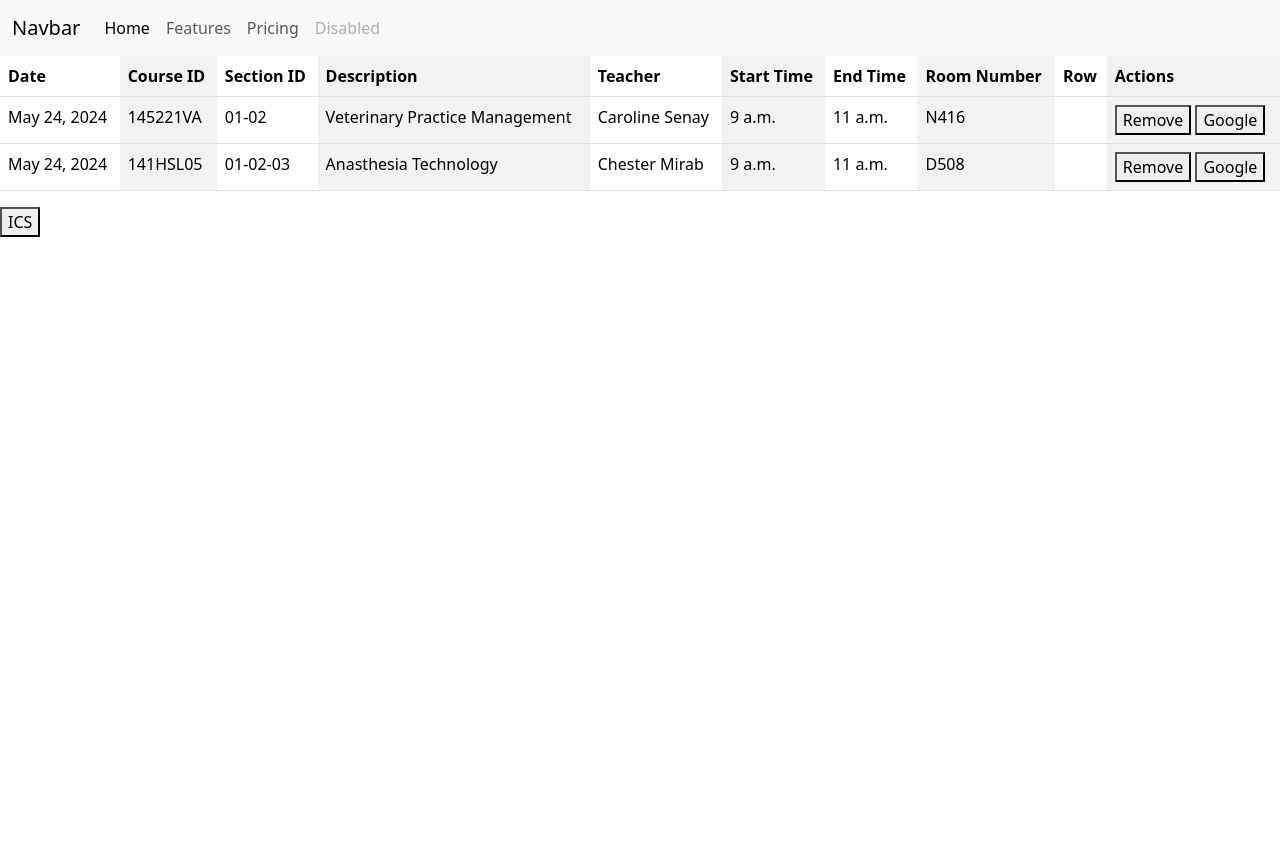
After one commit to mahanmaalekian/Vanier-Scheduler, a Django app: template scheduler/templates/scheduler/calendar.html in a window 1280 px wide. The commit adds this page. Run offline with Django 5.2, Linux system fonts and the light colour scheme; the template is opened without the code that fills it: values that come from a table or form of the project are taken from there, others are empty; data comes from the database, SQL or seed files in the repository; both versions use the stored data as it was after the commit.

Commit message:
site done without styling

```diff
--- a/scheduler/models.py
+++ b/scheduler/models.py
@@ -19,3 +19,16 @@ class Exam(models.Model):
 
     def __str__(self):
         return f"{self.description}: sections {self.section_id}"
+
+    def to_dict(self):
+        return {
+            "date": str(self.date),
+            "course_id": str(self.course_id),
+            "section_id": str(self.section_id),
+            "description": str(self.description),
+            "teacher": str(self.teacher),
+            "start_time": str(self.start_time),
+            "end_time": str(self.end_time),
+            "room_number": str(self.room_number),
+            "row": str(self.row) if self.row != None else ""
+        }
--- /dev/null
+++ b/scheduler/static/scheduler/calendar.js
@@ -0,0 +1,209 @@
+function removeFromCalendar(exam)
+{
+    console.log("in remove");
+    const courseId = exam.split(" ")[0];
+    const sections = exam.split(" ")[1];
+    console.log(courseId);
+    console.log(sections);
+    const tableRow = document.getElementById(exam);
+
+    fetch('/remove_from_calendar', {
+        method: 'DELETE',
+        body: JSON.stringify({
+            courseId: courseId,
+            sections: sections
+        })
+    })
+    .then(response => {
+        if(response.status != 200){
+            return response.json().then(errorData => {
+                alert(errorData.error);
+            })
+        }
+        else{
+            tableRow.remove();
+            let tableBody = document.getElementsByTagName("tbody")[0];
+            if (tableBody && tableBody.rows.length === 0) {
+                let body = document.getElementById('calendar-body');
+                body.innerHTML = `<p>Calendar is empty</p>`;
+            }
+        }
+    });
+}
+
+function getICSEventFromCalendar()
+{
+    // Get all <tr> elements in the table body
+    const rows = document.querySelectorAll('tbody tr');
+
+    let allEvents = '';
+    // Loop through each row and log its contents or perform any desired actions
+    rows.forEach(row => {
+        console.log(row.id); // Access the row's ID
+        // You can access other cells (td) if needed
+        const cells = row.querySelectorAll('td');
+        const cellContents = [];
+        for (let cell of cells) {
+            cellContents.push(cell.innerHTML);
+        }
+        let ICSEvent =   'BEGIN:VEVENT\n' +
+        'SUMMARY:' + cellContents[1] + ' ' + cellContents[2] + ' | ' + cellContents[3] + ' | Final Exam' + '\n' +
+        'UID:' + cellContents[1] + cellContents[2] +  '\n' +
+        'SEQUENCE:0\n' +
+        'STATUS:CONFIRMED\n' +
+        'TRANSP:TRANSPARENT\n' +
+        'DTSTART;TZID=' + 'America/New_York' + ':' + getISODate(cellContents, 0, "start") + '\n' +
+        'DTEND;TZID=' + 'America/New_York' + ':' + getISODate(cellContents, 0, "end") + '\n' +
+        'DTSTAMP:'+ convertToICSDate(new Date()) + '\n' +
+        'LOCATION:' + 'Vanier College' + '\\n' + '821 Sainte Croix Ave' + ', ' + 'Saint-Laurent' + ', ' + 'Quebec' + '\n' +
+        'DESCRIPTION:' + 'Teacher: ' + cellContents[4] + ', Room: ' + cellContents[7] + ', Rows: ' + cellContents[8] + '\n' +
+        'END:VEVENT\n';
+        allEvents += ICSEvent;
+    });
+    return allEvents;
+
+}
+
+function addToGoogleCalendar(button) {
+    // Get the button that was clicked
+    let googleURL = 'https://calendar.google.com/calendar/u/0/r/eventedit';
+    console.log(button)
+    const tableRow = button.closest('tr'); // Find the closest <tr> ancestor
+
+    // Get all <td> elements in this <tr>
+    const tds = tableRow.getElementsByTagName('td');
+
+    // Create an array to hold the innerHTML of each <td>
+    const tdContents = [];
+
+    // Loop through the <td> elements and store their innerHTML
+    for (let td of tds) {
+        tdContents.push(td.innerHTML);
+    }
+    let text = tdContents[1] + " " + tdContents[2] + " | " + tdContents[3] + " | Final Exam";
+    text = encodeURIComponent(text);
+    googleURL = googleURL + "?text=" + text;
+    let startDate = getISODate(tdContents, 4, "start");
+    let endDate = getISODate(tdContents, 4, 'end');
+
+    date = startDate + "Z" + "/" + endDate + "Z";
+    console.log(date)
+
+    googleURL = googleURL + "&dates=" + date;
+
+    let details = "Teacher: " + tdContents[4] + ", Room: " + tdContents[7] + ", Rows: " + tdContents[8];
+    details = encodeURIComponent(details);
+
+    googleURL = googleURL + "&details=" + details;
+    console.log(googleURL);
+    window.open(googleURL, '_blank');
+
+    // Log or process the contents
+    console.log(tdContents); // This will print an array of innerHTML for each <td>
+}
+
+function getISODate(cellContents, hourstoAdd, startOrEnd){
+    let index;
+    if (startOrEnd == 'start') {
+        index = 5;
+    }
+    else {
+        index = 6;
+    }
+    let date = cellContents[0];
+    let dateArr = date.split("-");
+    date = dateArr[0] + dateArr[1] + dateArr[2];
+
+    //convert time from EST to UTC
+    let time = addHours(cellContents[index].replace(/:/g, ""), hourstoAdd);
+
+    date = date + "T" + time;
+    return date;
+
+}
+
+
+function addHours(timeString, hoursToAdd) {
+    // Extract hours, minutes, and seconds from the time string
+    const hours = parseInt(timeString.slice(0, 2), 10);
+    const minutes = parseInt(timeString.slice(2, 4), 10);
+    const seconds = parseInt(timeString.slice(4, 6), 10);
+
+    // Create a Date object (assuming a default date)
+    const date = new Date();
+    date.setHours(hours, minutes, seconds); // Set the time
+
+    // Add the desired hours
+    date.setHours(date.getHours() + hoursToAdd);
+
+    // Format the new time back into a string (HHMMSS)
+    const newHours = String(date.getHours()).padStart(2, '0');
+    const newMinutes = String(date.getMinutes()).padStart(2, '0');
+    const newSeconds = String(date.getSeconds()).padStart(2, '0');
+
+    return `${newHours}${newMinutes}${newSeconds}`;
+}
+
+/**
+* Create and download a file on click
+* @params {string} filename - The name of the file with the ending
+* @params {string} filebody - The contents of the file
+*/
+function download(filename, fileBody) {
+    var element = document.createElement('a');
+    element.setAttribute('href', 'data:text/plain;charset=utf-8,' + encodeURIComponent(fileBody));
+    element.setAttribute('download', filename);
+
+    element.style.display = 'none';
+    document.body.appendChild(element);
+
+    element.click();
+
+    document.body.removeChild(element);
+}
+
+
+/**
+* Returns a date/time in ICS format
+* @params {Object} dateTime - A date object you want to get the ICS format for.
+* @returns {string} String with the date in ICS format
+*/
+function convertToICSDate(dateTime) {
+    const year = dateTime.getFullYear().toString();
+    const month = (dateTime.getMonth() + 1) < 10 ? "0" + (dateTime.getMonth() + 1).toString() : (dateTime.getMonth() + 1).toString();
+    const day = dateTime.getDate() < 10 ? "0" + dateTime.getDate().toString() : dateTime.getDate().toString();
+    const hours = dateTime.getHours() < 10 ? "0" + dateTime.getHours().toString() : dateTime.getHours().toString();
+    const minutes = dateTime.getMinutes() < 10 ? "0" +dateTime.getMinutes().toString() : dateTime.getMinutes().toString();
+
+    return year + month + day + "T" + hours + minutes + "00";
+}
+
+
+/**
+* Creates and downloads an ICS file
+* @params {string} timeZone - In the format America/New_York
+* @params {object} startTime - Vaild JS Date object in the event timezone
+* @params {object} endTime - Vaild JS Date object in the event timezone
+* @params {string} title
+* @params {string} description
+* @params {string} venueName
+* @params {string} address
+* @params {string} city
+* @params {string} state
+*/
+function createDownloadICSFile() {
+    const timezone = 'America/New_York';
+    let icsBody = 'BEGIN:VCALENDAR\n' +
+  'VERSION:2.0\n' +
+  'PRODID:Calendar\n' +
+  'CALSCALE:GREGORIAN\n' +
+  'METHOD:PUBLISH\n' +
+  'BEGIN:VTIMEZONE\n' +
+  'TZID:' + timezone + '\n' +
+  'END:VTIMEZONE\n';
+  const events = getICSEventFromCalendar();
+  icsBody = icsBody + events;
+  icsBody = icsBody + 'END:VCALENDAR\n';
+  console.log(icsBody);
+  download('Exam Schedule.ics', icsBody);
+}
--- /dev/null
+++ b/scheduler/templates/scheduler/calendar.html
@@ -0,0 +1,49 @@
+{% extends "scheduler/layout.html" %}
+{% load static %}
+
+{%block body%}
+{% if exams %}
+    <div id = "calendar-body" class="table-responsive" style="height: 800px; overflow-y: auto;  overflow-x: auto;">
+        <table class="table table-striped-columns table-hover">
+            <thead>
+            <tr>
+                <th scope="col">Date</th>
+                <th scope="col">Course ID</th>
+                <th scope="col">Section ID</th>
+                <th scope="col">Description</th>
+                <th scope="col">Teacher</th>
+                <th scope="col">Start Time</th>
+                <th scope="col">End Time</th>
+                <th scope="col">Room Number</th>
+                <th scope="col">Row</th>
+                <th scope="col">Actions</th>
+            </tr>
+            </thead>
+            <tbody>
+            {% for exam in exams %}
+                <tr id="{{exam.course_id}} {{exam.section_id}}">
+                    <td>{{ exam.date }}</td>
+                    <td>{{ exam.course_id }}</td>
+                    <td>{{ exam.section_id }}</td>
+                    <td>{{ exam.description }}</td>
+                    <td>{{ exam.teacher}}</td>
+                    <td>{{ exam.start_time }}</td>
+                    <td>{{ exam.end_time}}</td>
+                    <td>{{ exam.room_number}}</td>
+                    <td>{{ exam.row|default_if_none:""}}</td>
+                    <td><button id="{{exam.course_id}} {{exam.section_id}}" onclick="removeFromCalendar('{{exam.course_id}} {{exam.section_id}}')">Remove</button>
+                    <button onclick="addToGoogleCalendar(this)">Google</button></td>
+                </tr>
+            {% endfor %}
+        </tbody>
+        </table>
+        <button onclick="createDownloadICSFile()">ICS</button>
+    </div>
+{% else %}
+    <p>Calendar is empty</p>
+{% endif %}
+{% endblock %}
+
+{% block script %}
+    <script src="{% static 'scheduler/calendar.js' %}"></script>
+{% endblock %}
--- a/scheduler/templates/scheduler/layout.html
+++ b/scheduler/templates/scheduler/layout.html
@@ -8,19 +8,32 @@
         <link href="{% static 'scheduler/styles.css' %}" rel="stylesheet">
         <script src="https://cdn.jsdelivr.net/npm/bootstrap@5.3.3/dist/js/bootstrap.min.js" integrity="sha384-0pUGZvbkm6XF6gxjEnlmuGrJXVbNuzT9qBBavbLwCsOGabYfZo0T0to5eqruptLy" crossorigin="anonymous"></script>
         <script src="https://cdn.jsdelivr.net/npm/@popperjs/core@2.11.8/dist/umd/popper.min.js" integrity="sha384-I7E8VVD/ismYTF4hNIPjVp/Zjvgyol6VFvRkX/vR+Vc4jQkC+hVqc2pM8ODewa9r" crossorigin="anonymous"></script>
+        {% block script %}
+        {% endblock %}
 
     </head>
     <body>
-        <nav class="navbar navbar-expand-lg test">
+      <nav class="navbar navbar-expand-lg bg-body-tertiary">
         <div class="container-fluid">
           <a class="navbar-brand" href="#">Navbar</a>
-              <div class="collapse navbar-collapse" id="navbarNavAltMarkup">
-                <div class="navbar-nav">
+          <button class="navbar-toggler" type="button" data-bs-toggle="collapse" data-bs-target="#navbarNav" aria-controls="navbarNav" aria-expanded="false" aria-label="Toggle navigation">
+            <span class="navbar-toggler-icon"></span>
+          </button>
+          <div class="collapse navbar-collapse" id="navbarNav">
+            <ul class="navbar-nav">
+              <li class="nav-item">
                 <a class="nav-link active" aria-current="page" href="#">Home</a>
+              </li>
+              <li class="nav-item">
                 <a class="nav-link" href="#">Features</a>
+              </li>
+              <li class="nav-item">
                 <a class="nav-link" href="#">Pricing</a>
-                  <a class="nav-link disabled">Disabled</a>
-                </div>
+              </li>
+              <li class="nav-item">
+                <a class="nav-link disabled" aria-disabled="true">Disabled</a>
+              </li>
+            </ul>
           </div>
         </div>
       </nav>
--- a/scheduler/urls.py
+++ b/scheduler/urls.py
@@ -3,5 +3,10 @@ from . import views
 
 urlpatterns = [
      path("", views.index, name="index"),
-     path("search", views.search, name="search")
+     path("search/", views.search, name="search"),
+     path("calendar/", views.calendar, name="calendar"),
+
+     #API Routes
+     path("add_to_calendar", views.add_to_calendar, name="add_to_calendar"),
+     path("remove_from_calendar", views.remove_from_calendar, name="remove_from_calendar")
  ]
```
Also changed, not shown: scheduler/static/scheduler/search.js (added, +29 -0 lines), scheduler/templates/scheduler/search.html (+13 -5 lines), scheduler/views.py (+78 -3 lines), db.sqlite3. Lines whose indentation alone changed are shown as unchanged.
